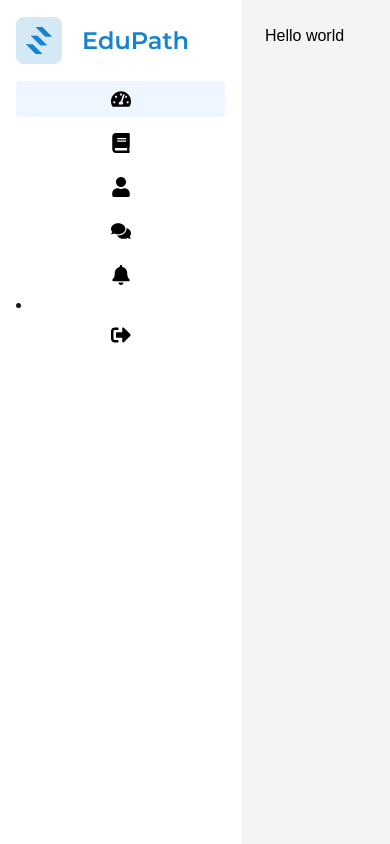
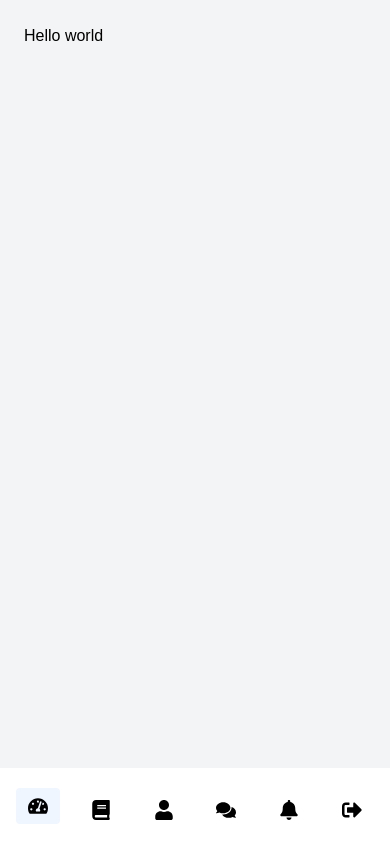
Before and after one commit to Mchiir/fms-nextjs, a Next.js app: page / in a window 390 px wide. Built offline with nearby package versions, Linux system fonts and the light colour scheme.

Commit message:
making the side bar reponsive

```diff
--- a/src/app/components/SideBar.tsx
+++ b/src/app/components/SideBar.tsx
@@ -7,20 +7,21 @@ import SideItem from './SideItem';
 
 const SideBar: React.FC = () => {
   return (
-    <aside className="lg:w-72 w-auto md:w-24 h-full bg-white p-4">
-      <h2 className="text-2xl font-bold mb-4">
+    <aside className="lg:w-72 w-screen md:w-24 md:h-full lg:h-full bg-white p-4">
+      <h2 className="text-2xl hidden md:flex lg:flex font-bold mb-4">
         <Image src={Logo} alt='Edupath Logo'/>
       </h2>
-      <nav>
-        <ul className="space-y-2">
+      <nav className=''>
+        <ul className="space-y-2 flex flex-row justify-between lg:items-start items-center lg:flex-col md:flex-col">
           {sideItems.slice(0, -1).map((item) => (
             <SideItem key={item.name} {...item} />
           ))}
+                  <div className="mt-auto  flex flex-col">
+        <SideItem key={sideItems[sideItems.length - 1].name} {...sideItems[sideItems.length - 1]} />
+      </div>
         </ul>
       </nav>
-      <div className="mt-auto">
-        <SideItem key={sideItems[sideItems.length - 1].name} {...sideItems[sideItems.length - 1]} />
-      </div>
+
     </aside>
   );
 };
--- a/src/app/layout.tsx
+++ b/src/app/layout.tsx
@@ -28,7 +28,7 @@ export default function RootLayout({
       <body
         className={`${geistSans.variable} ${geistMono.variable} antialiased`}
       >
-        <div className="flex h-screen">
+        <div className="flex md:flex-row flex-col-reverse lg:flex-row h-screen">
           {/* Sidebar */}
           <SideBar />
           <main className="flex-1 bg-gray-100 p-6 text-black overflow-auto">{children}</main>
```
